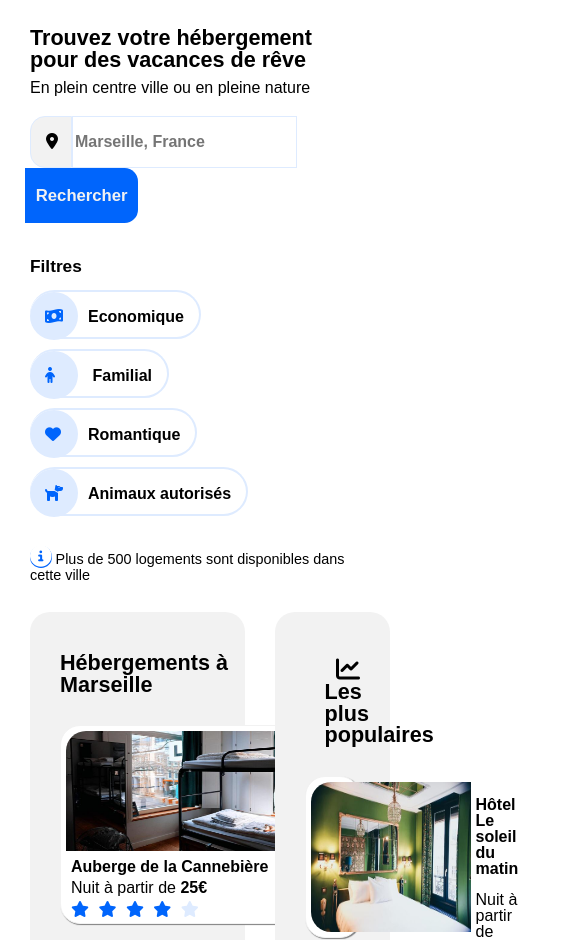
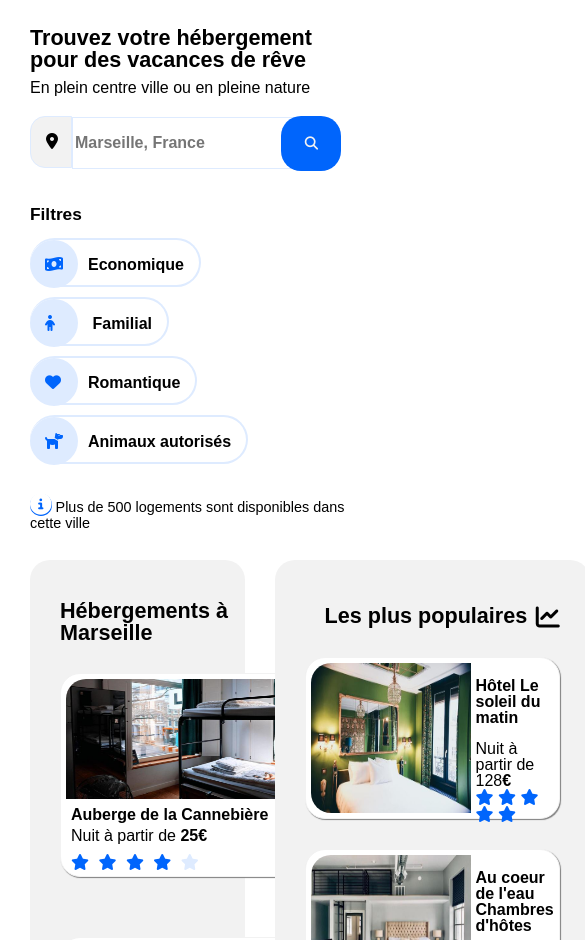
Before and after one commit to JV-Rey/JulienValois_2_27042021, a plain HTML site: page index.html in a window 390 px wide. Shown: the part 132-1072 px from the top of the page, 585 px wide, since content can reach past the window. Drawn offline with Linux system fonts and the light colour scheme; a web font is replaced by a local one.

Commit message:
change bouton "rechercher" avec icon pour mobile

```diff
--- a/index.html
+++ b/index.html
@@ -26,6 +26,7 @@
                 <i class="fas fa-map-marker-alt" id="icon_map"></i>
                 <input type="text" id="textarea" placeholder="Marseille, France">
                 <button id="button"><span id="button-text">Rechercher</span></button>
+                <button id="button_icon"><i class="fas fa-search"></i></button>
             </form>
             <div class="filter">
                 <div id="title2">
--- a/style.css
+++ b/style.css
@@ -68,6 +68,7 @@ header{
 
 a{
     text-decoration: none;
+    color: black;
 }
 
 #nav_header a{
@@ -75,10 +76,6 @@ a{
     margin-right: 15px;
     padding-left: 20px;
     padding-right: 20px;
-}
-
-a{
-    color: black;
 }
 
 #inscription{
@@ -159,6 +156,10 @@ i.fas{
     font-size: 1.25em;
     color: #F2F2F2;
     font-weight: bold;
+}
+
+#button_icon{
+    display: none;
 }
 
 .filter{
@@ -261,9 +262,7 @@ article h2{
 }
 
 .hebergement{
-    display: flex;
     flex-direction: row;
-    width: 250px;
     background-color: white;
     margin: 30px 30px 30px 30px;
     padding: 5px 5px 5px 5px;
@@ -298,7 +297,7 @@ article p{
 }
 
 article i{
-    margin-top: 5px;
+    margin-top: 10px;
     margin-left: 5px;
 }
 
@@ -316,13 +315,16 @@ article i{
     text-decoration: underline;
 }
 
+#flex{
+    flex: 1;
+}
+
 aside{
     margin-left: 30px;
     padding-bottom: 15px;
     padding-top: 15px;
     background-color: #F2F2F2;
     border-radius: 20px;
-    width: 35%;
 }
 
 aside h2{
@@ -382,6 +384,7 @@ aside h2{
 .margin{
     margin-top: auto;
     margin-left: 5px;
+    margin-bottom: 10px;
 }
 
 .populaire:hover{
@@ -515,4 +518,22 @@ footer a:hover{
         padding-top: 0px;
     }
 
+    #button_icon{
+        display: initial;
+        background-color: #0065FC;
+        height: 4.1em;
+        width: 4.5em;
+        border: 0.1em solid transparent ;
+        border-radius: 1.5em;
+        margin-left: -20px;
+    }
+
+    #button_icon i{
+        color: #F2F2F2;
+    }
+
+    #button{
+        display: none;
+    }
+
 }
```
